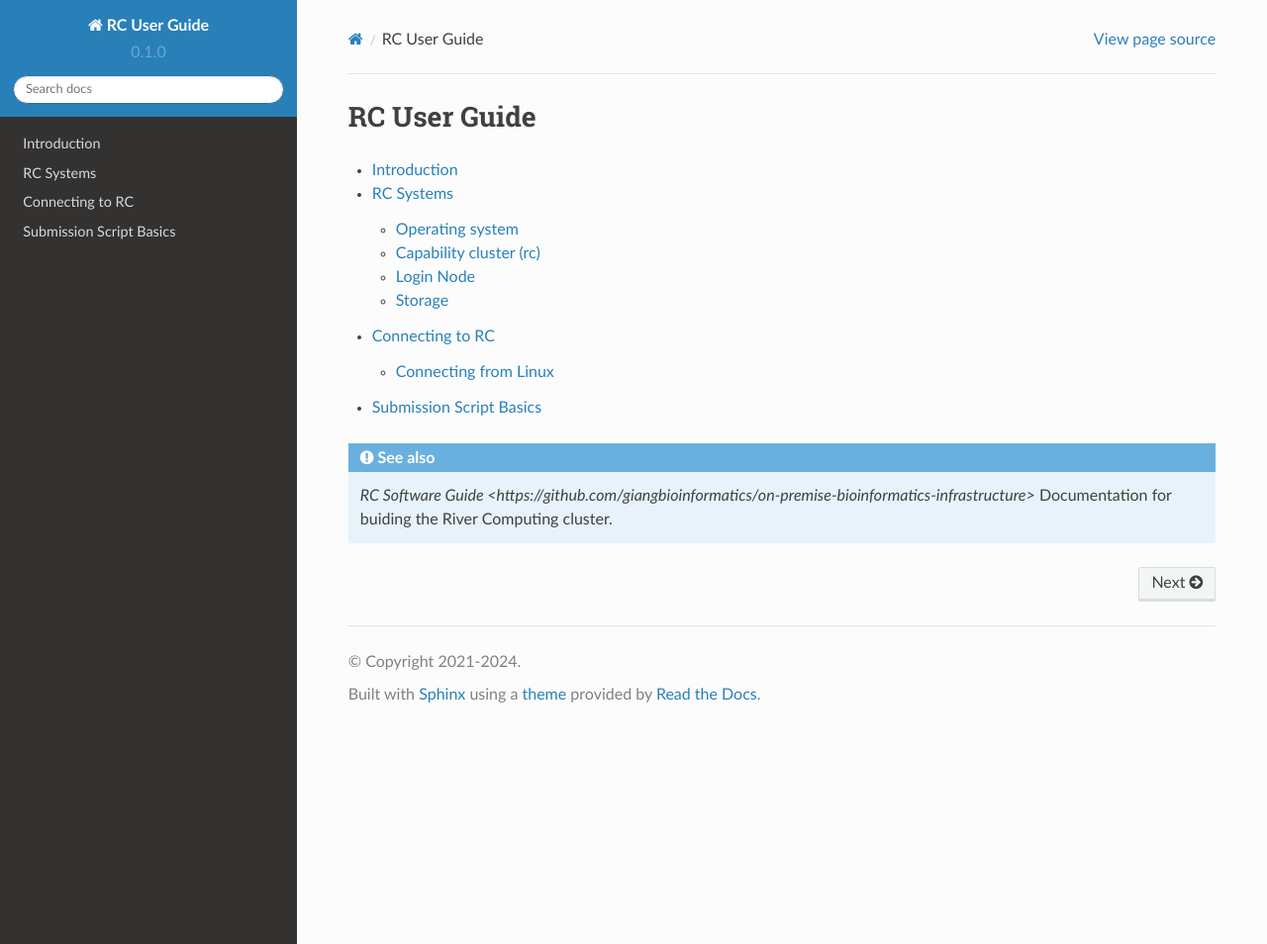
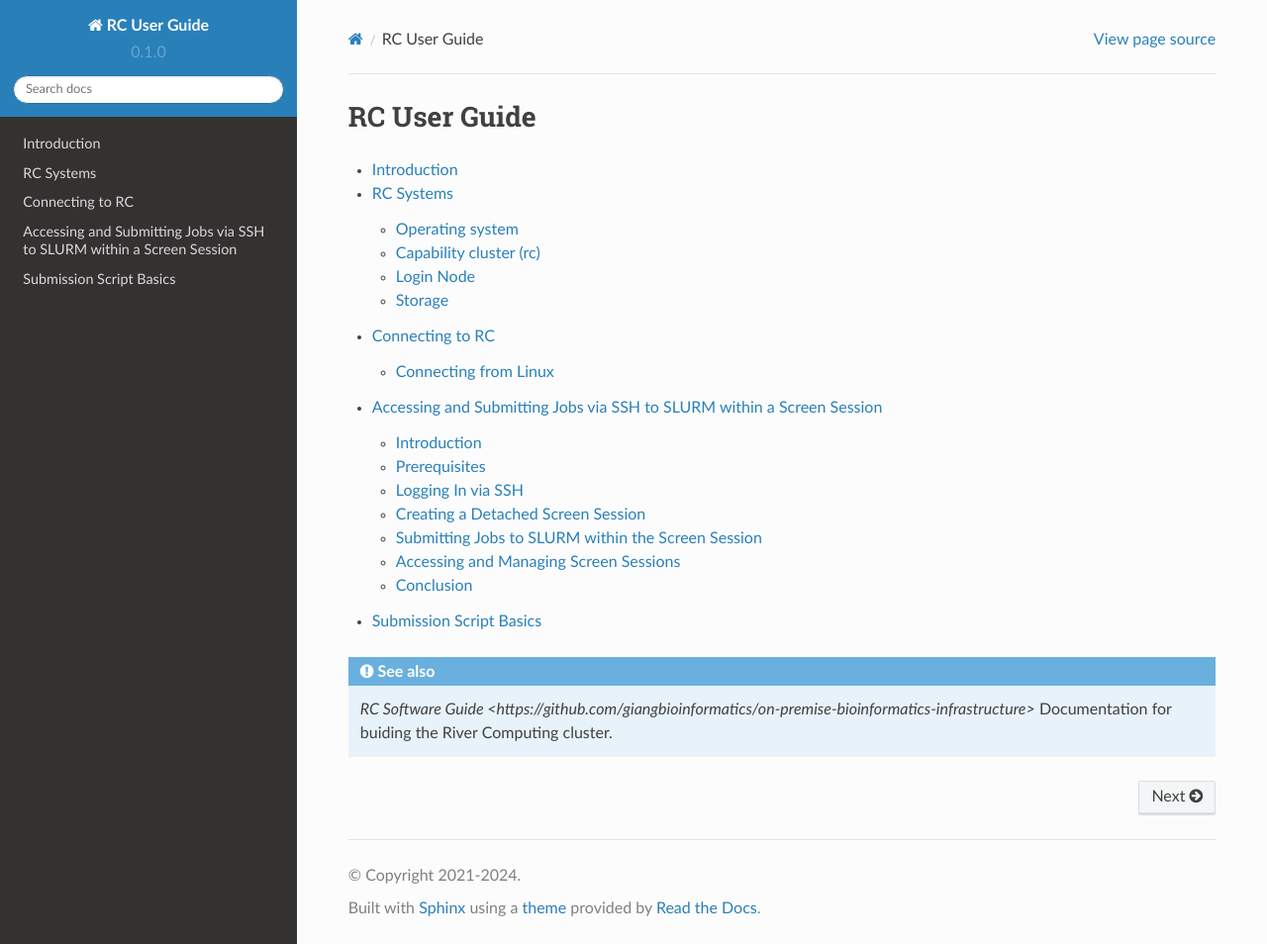
Before and after one commit to giangbioinformatics/slurm-hpc-for-bioinformatics-tutorial, a Sphinx documentation site: the page built from docs/source/index.rst, in a window 1280 px wide and 954 px high. Shown: the whole window at 99% size. Built offline with Sphinx 7.4.7 and the Read the Docs theme 2.0.0, drawn with Linux system fonts in a browser that asks for light colours; some of the changed lines change nothing that is shown.

Commit message:
add screen session (#7)

```diff
--- a/docs/source/index.rst
+++ b/docs/source/index.rst
@@ -5,6 +5,7 @@
    introduction
    rc-systems
    connecting-to-rc
+   session-ssh
    rc-script-basics
 
 .. seealso::
--- /dev/null
+++ b/docs/source/session-ssh.rst
@@ -0,0 +1,60 @@
+Accessing and Submitting Jobs via SSH to SLURM within a Screen Session
+=======================================================================
+
+Introduction
+------------
+
+This document provides instructions on how to log in remotely via SSH, create a detached screen session, and submit jobs to SLURM (Simple Linux Utility for Resource Management) within the screen session on a remote server or cluster. Using a screen session allows your jobs to continue running even if your SSH connection is interrupted.
+
+Prerequisites
+-------------
+
+- Access to a remote server or cluster with SLURM installed and configured.
+- SSH client installed on your local machine.
+
+Logging In via SSH
+------------------
+
+To log in remotely to the server or cluster, use the following command in your terminal::
+
+    ssh username@hostname
+
+Replace `username` with your username and `hostname` with the hostname or IP address of the remote server or cluster. You may be prompted to enter your password or authenticate using SSH keys.
+
+Once logged in, you will have access to the command line interface of the remote server or cluster.
+
+Creating a Detached Screen Session
+-----------------------------------
+
+Before submitting jobs to SLURM, it's recommended to create a detached screen session to ensure your jobs continue running even if your SSH connection is terminated.
+
+1. **Start a New Screen Session**: Enter the following command to start a new screen session::
+
+       screen -S my_session
+
+   Replace `my_session` with a descriptive name for your screen session.
+
+2. **Detach from the Screen Session**: Press `Ctrl + A`, followed by `Ctrl + D`, to detach from the screen session. You will return to the regular shell prompt, but the screen session will continue running in the background.
+
+Submitting Jobs to SLURM within the Screen Session
+---------------------------------------------------
+
+To submit a job to SLURM within the screen session, follow the same steps as outlined previously in the document "Submitting Jobs to SLURM".
+
+Accessing and Managing Screen Sessions
+---------------------------------------
+
+To reattach to a detached screen session, use the following command::
+
+    screen -r my_session
+
+Replace `my_session` with the name of your screen session.
+
+You can list all available screen sessions using::
+
+    screen -ls
+
+Conclusion
+----------
+
+By following the steps outlined in this document, you can log in remotely via SSH, create a detached screen session, and submit jobs to SLURM within the screen session on a remote server or cluster. Using a screen session provides resilience against SSH connection interruptions, ensuring your jobs continue running uninterrupted.
```
